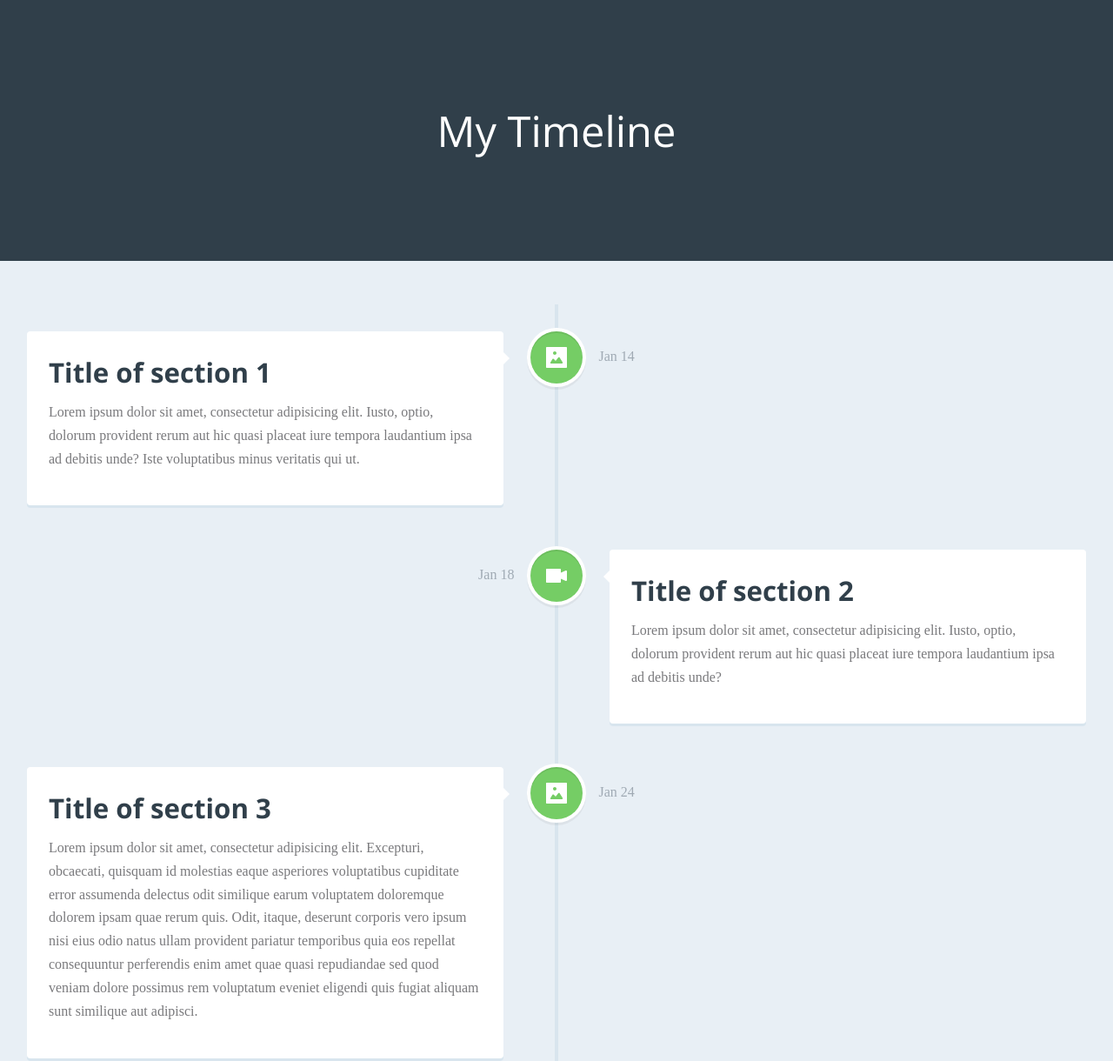
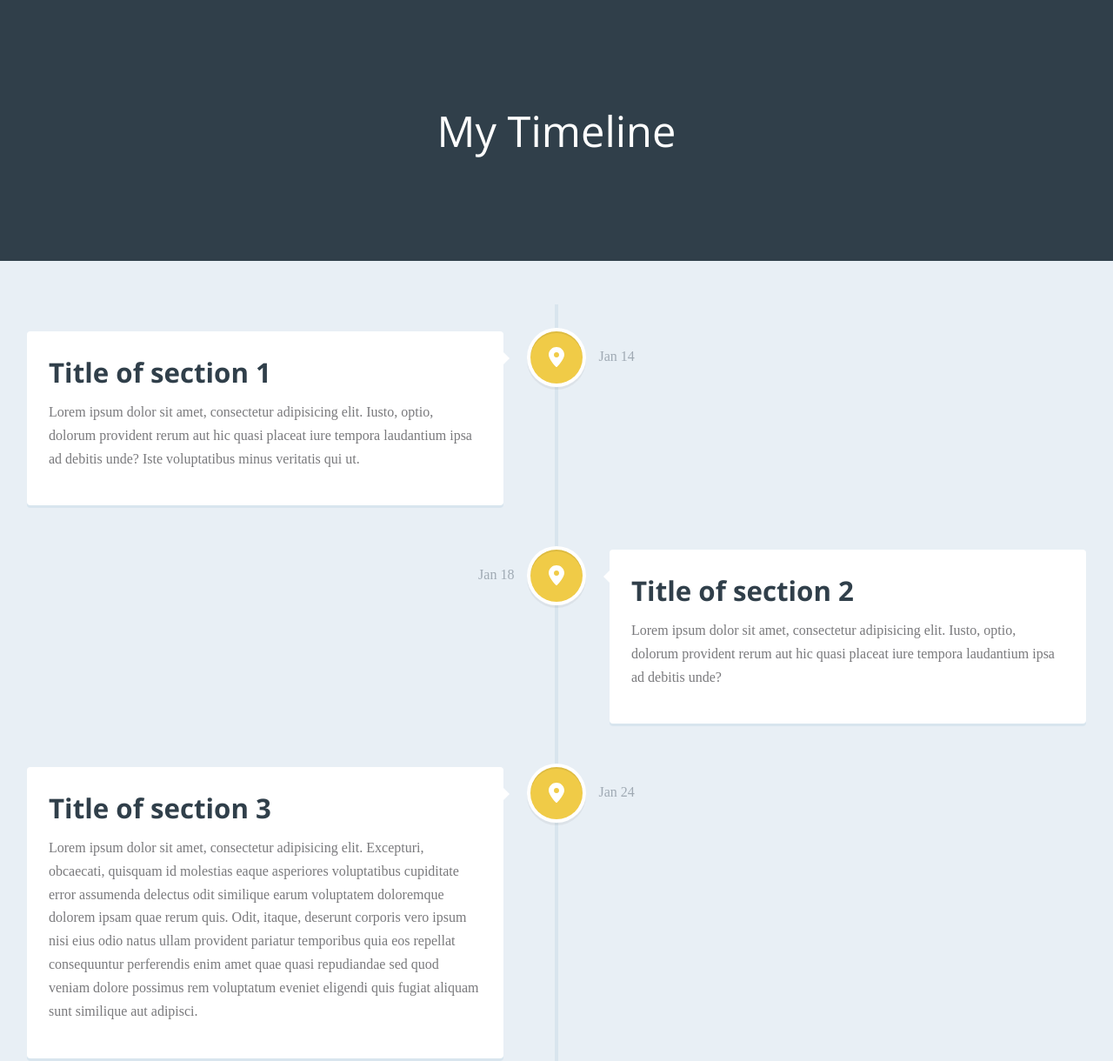
Before and after one commit to takahashiyos/takahashiyos.github.io, a plain HTML site: page index.html in a window 1280 px wide. Shown: the top 1220 px of the page at 87% size. Drawn offline with nearby package versions, Linux system fonts and the light colour scheme; a web font is replaced by a local one.

Commit message:
Update index.html

```diff
--- a/index.html
+++ b/index.html
@@ -14,8 +14,8 @@
     <section class="cd-timeline js-cd-timeline">
         <div class="container container--lg cd-timeline__container">
             <div class="cd-timeline__block">
-                <div class="cd-timeline__img cd-timeline__img--picture">
-                    <img src="assets/img/cd-icon-picture.svg" alt="Picture">
+                <div class="cd-timeline__img cd-timeline__img--location">
+                    <img src="assets/img/cd-icon-location.svg" alt="Location">
                 </div> <!-- cd-timeline__img -->
 
                 <div class="cd-timeline__content text-component">
@@ -29,8 +29,8 @@
             </div> <!-- cd-timeline__block -->
 
             <div class="cd-timeline__block">
-                <div class="cd-timeline__img cd-timeline__img--picture">
-                    <img src="assets/img/cd-icon-movie.svg" alt="Picture">
+                <div class="cd-timeline__img cd-timeline__img--location">
+                    <img src="assets/img/cd-icon-location.svg" alt="Location">
                 </div> <!-- cd-timeline__img -->
 
                 <div class="cd-timeline__content text-component">
@@ -44,8 +44,8 @@
             </div> <!-- cd-timeline__block -->
 
             <div class="cd-timeline__block">
-                <div class="cd-timeline__img cd-timeline__img--picture">
-                    <img src="assets/img/cd-icon-picture.svg" alt="Picture">
+                <div class="cd-timeline__img cd-timeline__img--location">
+                    <img src="assets/img/cd-icon-location.svg" alt="Location">
                 </div> <!-- cd-timeline__img -->
 
                 <div class="cd-timeline__content text-component">
@@ -89,8 +89,8 @@
             </div> <!-- cd-timeline__block -->
 
             <div class="cd-timeline__block">
-                <div class="cd-timeline__img cd-timeline__img--picture">
-                    <img src="assets/img/cd-icon-movie.svg" alt="Picture">
+                <div class="cd-timeline__img cd-timeline__img--location">
+                    <img src="assets/img/cd-icon-location.svg" alt="Location">
                 </div> <!-- cd-timeline__img -->
 
                 <div class="cd-timeline__content text-component">
```
